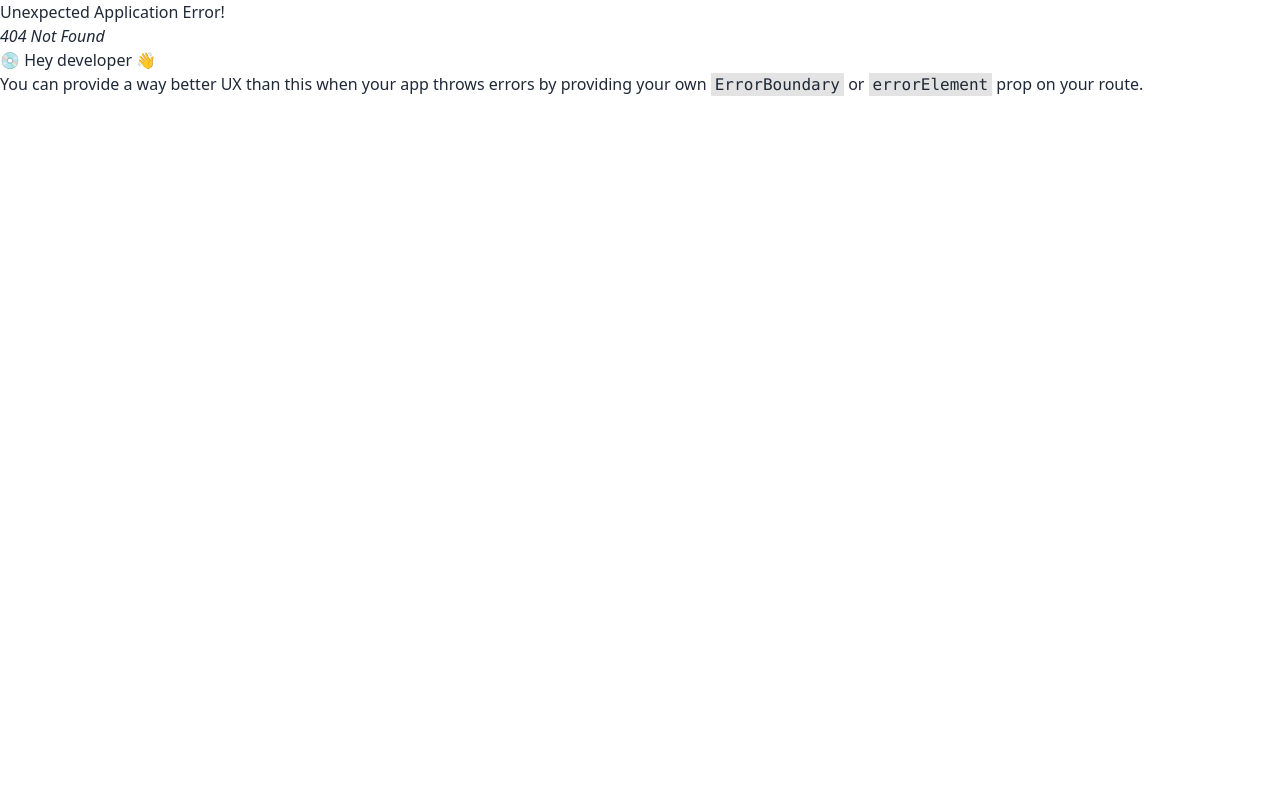
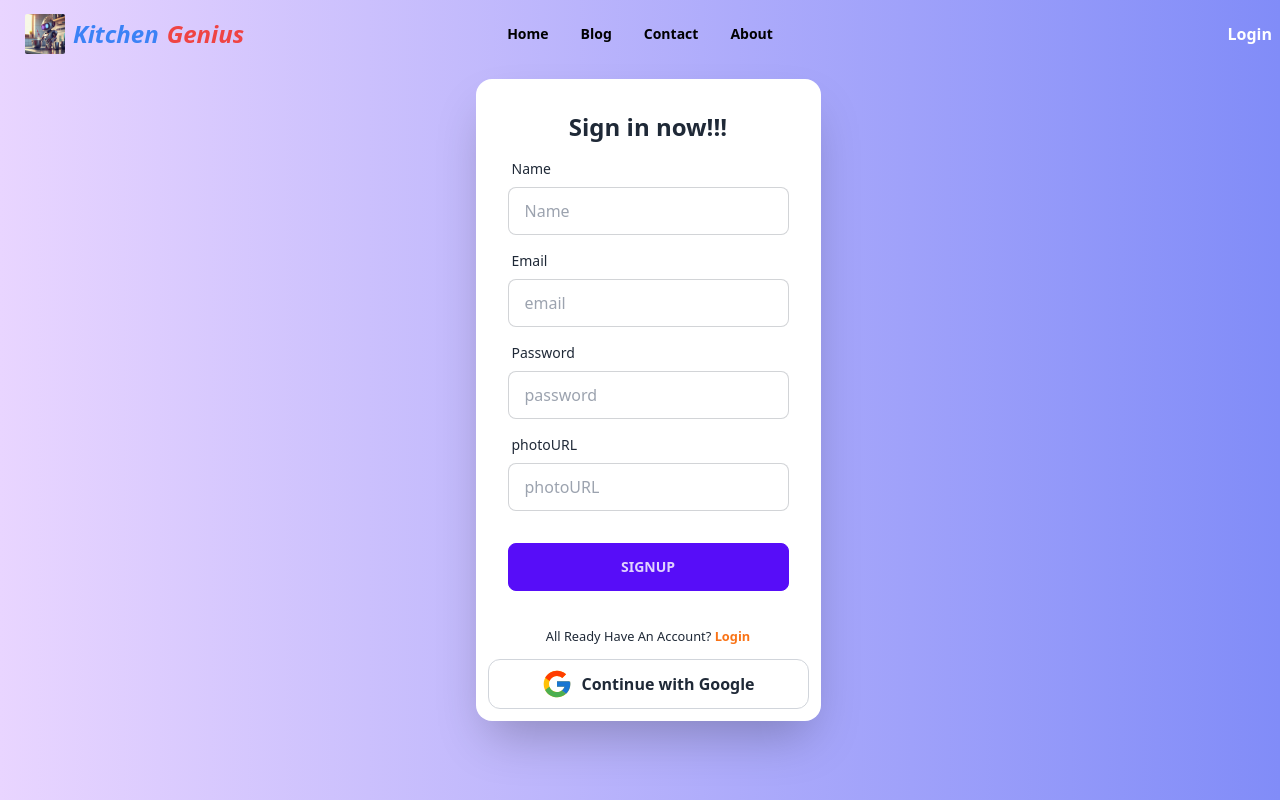
Before and after one commit to shahid1105/kitchen-genius-client, a React (Vite) app: page /signup in a window 1280 px wide. Before the commit this address had no page. Shown: the top 800 px of the page. Built offline with nearby package versions, Linux system fonts and the light colour scheme.

Commit message:
create sign up page

```diff
--- a/src/Providers/AuthProvider.jsx
+++ b/src/Providers/AuthProvider.jsx
@@ -1,4 +1,8 @@
-import { getAuth, signInWithEmailAndPassword } from "firebase/auth";
+import {
+  createUserWithEmailAndPassword,
+  getAuth,
+  signInWithEmailAndPassword,
+} from "firebase/auth";
 import { createContext, useState } from "react";
 import app from "../firebase.config";
 
@@ -9,6 +13,10 @@ const AuthProvider = ({ children }) => {
   const [user, setUser] = useState(null);
   const [loading, setLoading] = useState(true);
 
+  const createUser = (email, password) => {
+    return createUserWithEmailAndPassword(auth, email, password);
+  };
+
   const signIn = (email, password) => {
     setLoading(true);
     return signInWithEmailAndPassword(auth, email, password);
@@ -18,6 +26,7 @@ const AuthProvider = ({ children }) => {
     user,
     loading,
     signIn,
+    createUser,
   };
 
   return (
--- a/src/Routes/Routes.jsx
+++ b/src/Routes/Routes.jsx
@@ -2,6 +2,7 @@ import { createBrowserRouter } from "react-router-dom";
 import Main from "../layOut/Main";
 import Home from "../pages/Home/Home/Home";
 import Login from "../pages/Login/Login";
+import SignUp from "../pages/SignUP/SignUp";
 
 const router = createBrowserRouter([
   {
@@ -16,6 +17,10 @@ const router = createBrowserRouter([
         path: "login",
         element: <Login></Login>,
       },
+      {
+        path: "signup",
+        element: <SignUp></SignUp>,
+      },
     ],
   },
 ]);
--- a/src/pages/Login/Login.jsx
+++ b/src/pages/Login/Login.jsx
@@ -17,7 +17,7 @@ const Login = () => {
   return (
     <>
       <div>
-        <div className="hero min-h-screen bg-base-200">
+        <div className="hero min-h-screen bg-gradient-to-r from-purple-200 to-indigo-400">
           <div className="hero-content flex-col lg:flex-row">
             <div className="card max-w-sm shadow-2xl bg-base-100">
               <form onSubmit={handleSubmit(handleLogin)} className="card-body">
--- /dev/null
+++ b/src/pages/SignUP/SignUp.jsx
@@ -0,0 +1,125 @@
+import { Link } from "react-router-dom";
+import GoogleLogin from "../Login/GoogleLogin";
+import { useForm } from "react-hook-form";
+// import { useContext } from "react";
+// import { AuthContext } from "../../Providers/AuthProvider";
+
+const SignUp = () => {
+  const {
+    register,
+    handleSubmit,
+    formState: { errors },
+  } = useForm();
+
+  //   const { createUser } = useContext(AuthContext);
+
+  const onSubmit = (data) => {
+    console.log(data);
+    // createUser(data.email, data.password)
+    //   .then((result) => {
+    //     const loggedUser = result.user;
+    //     console.log(loggedUser);
+    //   })
+    //   .catch((error) => {
+    //     console.log(error);
+    //   });
+  };
+
+  return (
+    <>
+      <div className="hero min-h-screen bg-gradient-to-r from-purple-200 to-indigo-400 ">
+        <div className="hero-content">
+          <div className="text-center"></div>
+          <div className="card flex-shrink-0 w-full max-w-sm shadow-2xl bg-base-100">
+            <form onSubmit={handleSubmit(onSubmit)} className="card-body">
+              <h1 className="text-2xl text-center font-bold">Sign in now!!!</h1>
+              <div className="form-control">
+                <label className="label">
+                  <span className="label-text">Name</span>
+                </label>
+                <input
+                  {...register("name", { required: true })}
+                  type="text"
+                  placeholder="Name"
+                  className="input input-bordered"
+                />
+                {errors.name && (
+                  <span className="text-red-500">Name is required</span>
+                )}
+              </div>
+
+              <div className="form-control">
+                <label className="label">
+                  <span className="label-text">Email</span>
+                </label>
+                <input
+                  {...register("email", { required: true })}
+                  type="text"
+                  placeholder="email"
+                  className="input input-bordered"
+                />
+                {errors.email && (
+                  <span className="text-red-500">Email is required</span>
+                )}
+              </div>
+              <div className="form-control">
+                <label className="label">
+                  <span className="label-text">Password</span>
+                </label>
+                <input
+                  {...register("password", {
+                    required: true,
+                    minLength: 6,
+                  })}
+                  type="password"
+                  placeholder="password"
+                  className="input input-bordered"
+                />
+                {errors.password?.type === "required" && (
+                  <span className="text-red-500">password is required</span>
+                )}
+                {errors.password?.type === "minLength" && (
+                  <span className="text-red-500">
+                    Password must be 6 character
+                  </span>
+                )}
+              </div>
+              <div className="form-control">
+                <label className="label">
+                  <span className="label-text">photoURL</span>
+                </label>
+                <input
+                  {...register("photoURL", { required: true })}
+                  type="text"
+                  placeholder="photoURL"
+                  className="input input-bordered"
+                />
+                {errors.photoURL && (
+                  <span className="text-red-500">photoURL is required</span>
+                )}
+              </div>
+              <div className="form-control mt-6">
+                <input
+                  className="btn btn-primary"
+                  type="submit"
+                  value="SignUp"
+                />
+              </div>
+            </form>
+            <p className="text-center">
+              <small>
+                All Ready Have An Account?{" "}
+                <Link className="font-bold text-orange-500" to="/login">
+                  Login
+                </Link>
+              </small>
+            </p>
+            <GoogleLogin></GoogleLogin>
+          </div>
+        </div>
+      </div>
+    </>
+  );
+};
+
+export default SignUp;
```
